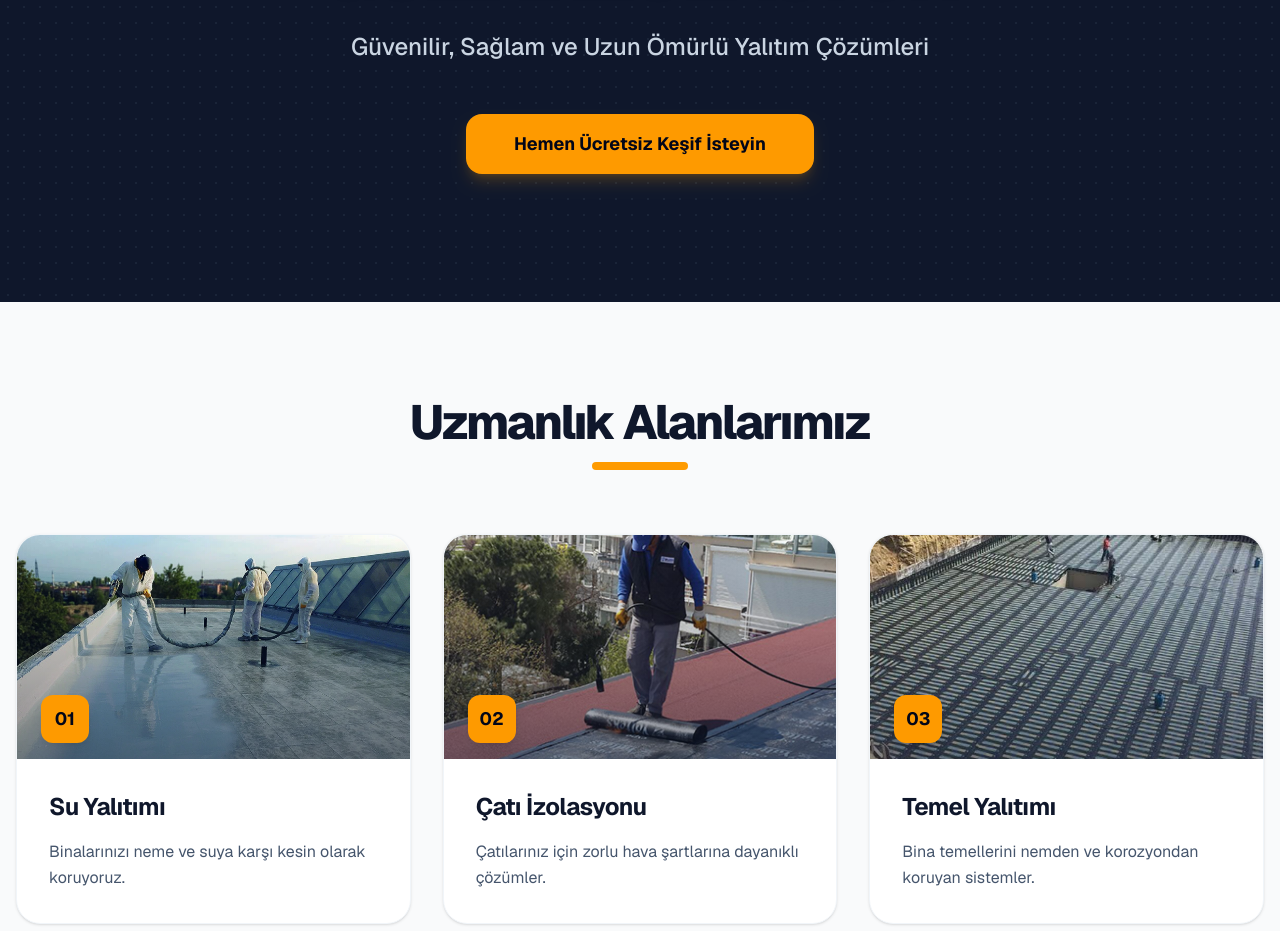
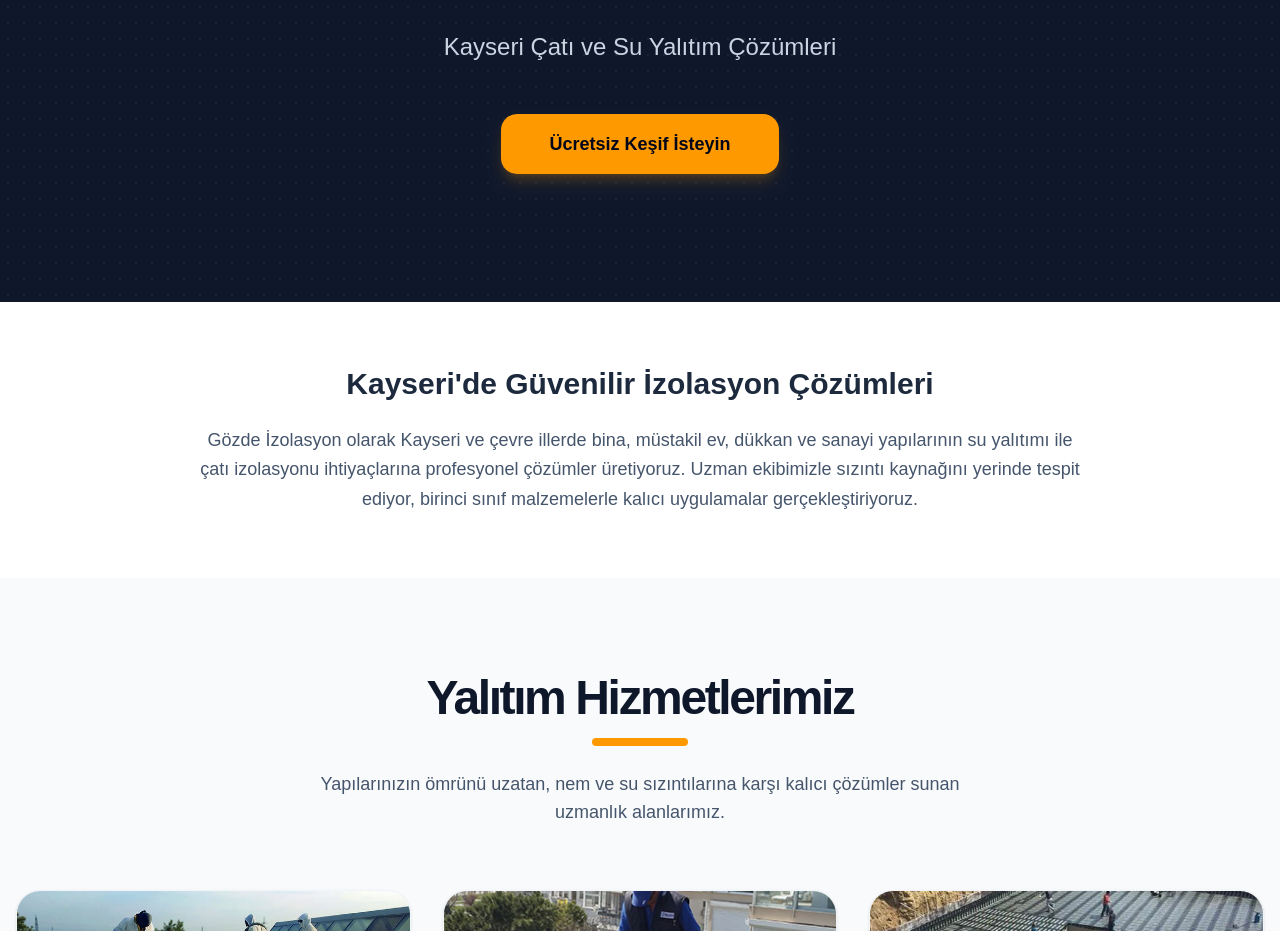
Before and after one commit to Kwezzs/gozde-izolasyon, a Next.js app: page / in a window 1280 px wide. Shown: the part 321-1252 px from the top of the page. Built offline with nearby package versions, Linux system fonts and the light colour scheme.

Commit message:
SEO ve arama motoru optimizasyonlari eklendi

```diff
--- a/app/layout.tsx
+++ b/app/layout.tsx
@@ -1,34 +1,107 @@
-import type { Metadata } from "next";
-import { Geist, Geist_Mono } from "next/font/google";
-import "./globals.css";
+import type { Metadata } from 'next';
+import './globals.css';
 
-const geistSans = Geist({
-  variable: "--font-geist-sans",
-  subsets: ["latin"],
-});
-
-const geistMono = Geist_Mono({
-  variable: "--font-geist-mono",
-  subsets: ["latin"],
-});
-
-export const metadata = {
-  title: 'Gözde İzolasyon | Kayseri Su ve Çatı Yalıtım Çözümleri',
-  description: 'Kayseri ve çevre illerde profesyonel çatı izolasyonu, su yalıtımı, temel ve perde beton uygulamaları. Ücretsiz keşif için hemen ulaşın.',
-  keywords: ['Kayseri izolasyon', 'çatı tamiri Kayseri', 'su yalıtımı ustası', 'Gözde İzolasyon', 'Kayseri çatı yalıtımı'],
+export const metadata: Metadata = {
+  metadataBase: new URL('https://www.gozdeizolasyon.com.tr'),
+  title: {
+    default: 'Gözde İzolasyon | Kayseri Su ve Çatı Yalıtım Çözümleri',
+    template: '%s | Gözde İzolasyon',
+  },
+  description:
+    'Kayseri ve çevre illerde profesyonel çatı izolasyonu, su yalıtımı, temel ve perde beton uygulamaları. Ücretsiz keşif ve garantili yalıtım hizmeti.',
+  keywords: [
+    'Kayseri izolasyon',
+    'Kayseri su yalıtımı',
+    'Kayseri çatı tamiri',
+    'Kayseri çatı izolasyonu',
+    'temel yalıtımı Kayseri',
+    'teras yalıtımı',
+    'perde beton yalıtımı',
+    'Gözde İzolasyon',
+  ],
+  authors: [{ name: 'Gözde İzolasyon' }],
+  creator: 'Gözde İzolasyon',
+  publisher: 'Gözde İzolasyon',
+  robots: {
+    index: true,
+    follow: true,
+    googleBot: {
+      index: true,
+      follow: true,
+      'max-video-preview': -1,
+      'max-image-preview': 'large',
+      'max-snippet': -1,
+    },
+  },
+  openGraph: {
+    type: 'website',
+    locale: 'tr_TR',
+    url: 'https://www.gozdeizolasyon.com.tr',
+    title: 'Gözde İzolasyon | Kayseri Su ve Çatı Yalıtım Çözümleri',
+    description:
+      'Kayseri ve çevre illerde profesyonel çatı izolasyonu, su yalıtımı, temel ve perde beton uygulamaları.',
+    siteName: 'Gözde İzolasyon',
+  },
+  alternates: {
+    canonical: 'https://www.gozdeizolasyon.com.tr',
+  },
 };
 
 export default function RootLayout({
   children,
-}: Readonly<{
+}: {
   children: React.ReactNode;
-}>) {
+}) {
+  // Google'ın işletmeyi tanıması için Schema.org Yerel İşletme Verisi
+  const jsonLd = {
+    '@context': 'https://schema.org',
+    '@type': 'LocalBusiness',
+    name: 'Gözde İzolasyon',
+    image: 'https://www.gozdeizolasyon.com.tr/logo.png',
+    '@id': 'https://www.gozdeizolasyon.com.tr',
+    url: 'https://www.gozdeizolasyon.com.tr',
+    telephone: ['+905358799830', '+905318683846'],
+    address: {
+      '@type': 'PostalAddress',
+      addressLocality: 'Kayseri',
+      addressCountry: 'TR',
+    },
+    geo: {
+      '@type': 'GeoCoordinates',
+      latitude: 38.7312,
+      longitude: 35.4787,
+    },
+    areaServed: {
+      '@type': 'City',
+      name: 'Kayseri',
+    },
+    priceRange: '$$',
+    openingHoursSpecification: [
+      {
+        '@type': 'OpeningHoursSpecification',
+        dayOfWeek: [
+          'Monday',
+          'Tuesday',
+          'Wednesday',
+          'Thursday',
+          'Friday',
+          'Saturday',
+        ],
+        opens: '08:00',
+        closes: '19:00',
+      },
+    ],
+  };
+
   return (
-    <html
-      lang="en"
-      className={`${geistSans.variable} ${geistMono.variable} h-full antialiased`}
-    >
-      <body className="min-h-full flex flex-col">{children}</body>
+    <html lang="tr">
+      <head>
+        <script
+          type="application/ld+json"
+          dangerouslySetInnerHTML={{ __html: JSON.stringify(jsonLd) }}
+        />
+      </head>
+      <body>{children}</body>
     </html>
   );
 }
--- a/app/page.tsx
+++ b/app/page.tsx
@@ -5,19 +5,17 @@ import React from 'react';
 import { motion, Variants } from 'framer-motion';
 import { siteData } from './data';
 
-// Temel yukarı kayarak belirme animasyonu
+// Animasyon Varyantları
 const fadeInUp: Variants = {
   hidden: { opacity: 0, y: 40 },
   visible: { opacity: 1, y: 0, transition: { duration: 0.6, ease: "easeOut" } }
 };
 
-// İletişim açıklama metni için özel gecikmeli animasyon (Vercel/TypeScript hatasını çözen kısım)
 const fadeInUpWithDelay: Variants = {
   hidden: { opacity: 0, y: 40 },
   visible: { opacity: 1, y: 0, transition: { duration: 0.6, ease: "easeOut", delay: 0.2 } }
 };
 
-// İletişim ikonu/adresi için özel gecikmeli animasyon
 const fadeInUpWithMoreDelay: Variants = {
   hidden: { opacity: 0, y: 40 },
   visible: { opacity: 1, y: 0, transition: { duration: 0.6, ease: "easeOut", delay: 0.4 } }
@@ -31,7 +29,7 @@ export default function Home() {
   return (
     <div className="min-h-screen bg-gray-50 text-gray-800 font-sans selection:bg-amber-500 selection:text-slate-900 overflow-x-hidden">
 
-      {/* HEADER / HERO SECTION */}
+      {/* HEADER / HERO SECTION - SEO Optimize Edilmiş H1 */}
       <header className="bg-slate-900 text-white py-32 px-4 text-center relative overflow-hidden">
         <motion.div
           initial={{ opacity: 0 }}
@@ -59,13 +57,13 @@ export default function Home() {
             {siteData.company.name}
           </motion.h1>
 
-          <motion.p
+          <motion.h2
             initial={{ opacity: 0, y: 20 }}
             animate={{ opacity: 1, y: 0 }}
             transition={{ duration: 0.8, delay: 0.6 }}
             className="text-xl md:text-2xl text-slate-300 font-medium mb-12 max-w-2xl leading-relaxed">
-            {siteData.company.tagline}
-          </motion.p>
+            Kayseri Çatı ve Su Yalıtım Çözümleri
+          </motion.h2>
 
           <motion.a
             href="#iletisim"
@@ -75,21 +73,41 @@ export default function Home() {
             whileHover={{ scale: 1.05 }}
             whileTap={{ scale: 0.95 }}
             className="bg-amber-500 hover:bg-amber-600 text-slate-950 font-bold text-lg py-4 px-12 rounded-2xl shadow-lg shadow-amber-500/20 transition-colors duration-300 transform">
-            Hemen Ücretsiz Keşif İsteyin
+            Ücretsiz Keşif İsteyin
           </motion.a>
         </div>
       </header>
 
+      {/* SEO METİN ALANI - Yeni Eklenen Bölüm */}
+      <section className="bg-white py-16 px-4">
+        <motion.div
+          initial="hidden"
+          whileInView="visible"
+          viewport={{ once: true, amount: 0.3 }}
+          variants={fadeInUp}
+          className="max-w-4xl mx-auto text-center space-y-6">
+          <h2 className="text-2xl md:text-3xl font-bold text-slate-800">
+            Kayseri'de Güvenilir İzolasyon Çözümleri
+          </h2>
+          <p className="text-slate-600 leading-relaxed text-lg">
+            Gözde İzolasyon olarak Kayseri ve çevre illerde bina, müstakil ev, dükkan ve sanayi yapılarının su yalıtımı ile çatı izolasyonu ihtiyaçlarına profesyonel çözümler üretiyoruz. Uzman ekibimizle sızıntı kaynağını yerinde tespit ediyor, birinci sınıf malzemelerle kalıcı uygulamalar gerçekleştiriyoruz.
+          </p>
+        </motion.div>
+      </section>
+
       {/* HİZMETLERİMİZ */}
-      <section id="hizmetler" className="py-24 px-4 max-w-7xl mx-auto">
+      <section id="hizmetler" className="py-24 px-4 bg-gray-50 max-w-7xl mx-auto">
         <motion.div
           initial="hidden"
           whileInView="visible"
           viewport={{ once: true, amount: 0.3 }}
           variants={fadeInUp}
           className="text-center mb-16">
-          <h2 className="text-3xl md:text-5xl font-extrabold text-slate-900 mb-4 tracking-tighter">Uzmanlık Alanlarımız</h2>
+          <h2 className="text-3xl md:text-5xl font-extrabold text-slate-900 mb-4 tracking-tighter">Yalıtım Hizmetlerimiz</h2>
           <div className="w-24 h-2 bg-amber-500 mx-auto rounded-full"></div>
+          <p className="text-slate-600 mt-6 text-lg max-w-2xl mx-auto">
+            Yapılarınızın ömrünü uzatan, nem ve su sızıntılarına karşı kalıcı çözümler sunan uzmanlık alanlarımız.
+          </p>
         </motion.div>
 
         <motion.div
@@ -130,7 +148,7 @@ export default function Home() {
             whileInView="visible"
             viewport={{ once: true, amount: 0.5 }}
             variants={fadeInUp}
-            className="text-3xl md:text-5xl font-extrabold mb-5 tracking-tighter">Bizimle İletişime Geçin</motion.h2>
+            className="text-3xl md:text-5xl font-extrabold mb-5 tracking-tighter">İletişime Geçin</motion.h2>
 
           <motion.p
             initial="hidden"
@@ -138,7 +156,7 @@ export default function Home() {
             viewport={{ once: true, amount: 0.5 }}
             variants={fadeInUpWithDelay}
             className="text-slate-400 mb-16 text-lg max-w-xl mx-auto leading-relaxed">
-            Kayseri ve çevre illerdeki projeleriniz için ücretsiz keşif ve fiyat teklifi almak üzere bizi 7/24 arayabilirsiniz.
+            Kayseri içi çatı tamiri ve temel yalıtımı projelerinizde yerinde inceleme yaparak ücretsiz fiyat teklifi sunuyoruz.
           </motion.p>
 
           <motion.div
@@ -180,7 +198,7 @@ export default function Home() {
       {/* FOOTER */}
       <footer className="bg-slate-950 text-slate-600 py-10 text-center text-sm border-t border-slate-900/50">
         <p>&copy; {new Date().getFullYear()} {siteData.company.name}. Tüm hakları saklıdır.</p>
-        <p className="mt-2 text-xs">Kayseri İzolasyon ve Çatı Çözümleri</p>
+        <p className="mt-2 text-xs">Kayseri İzolasyon, Çatı ve Yalıtım Çözümleri</p>
       </footer>
     </div>
   );
```
